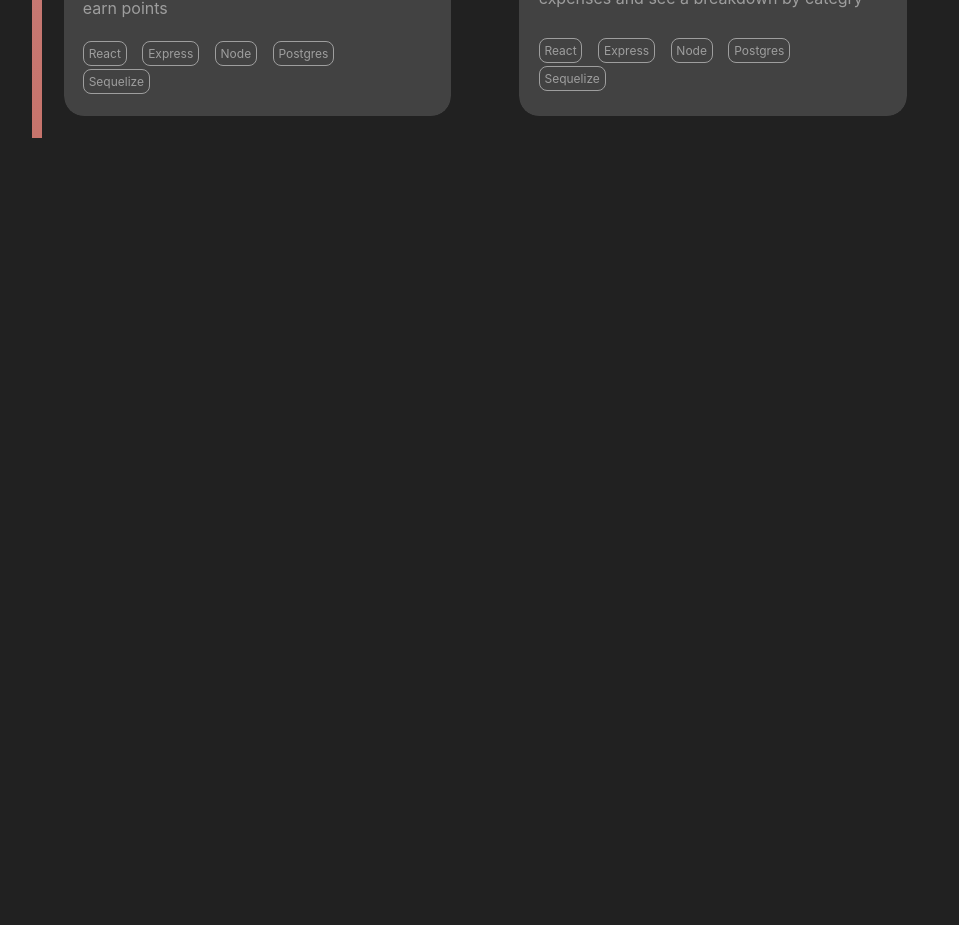
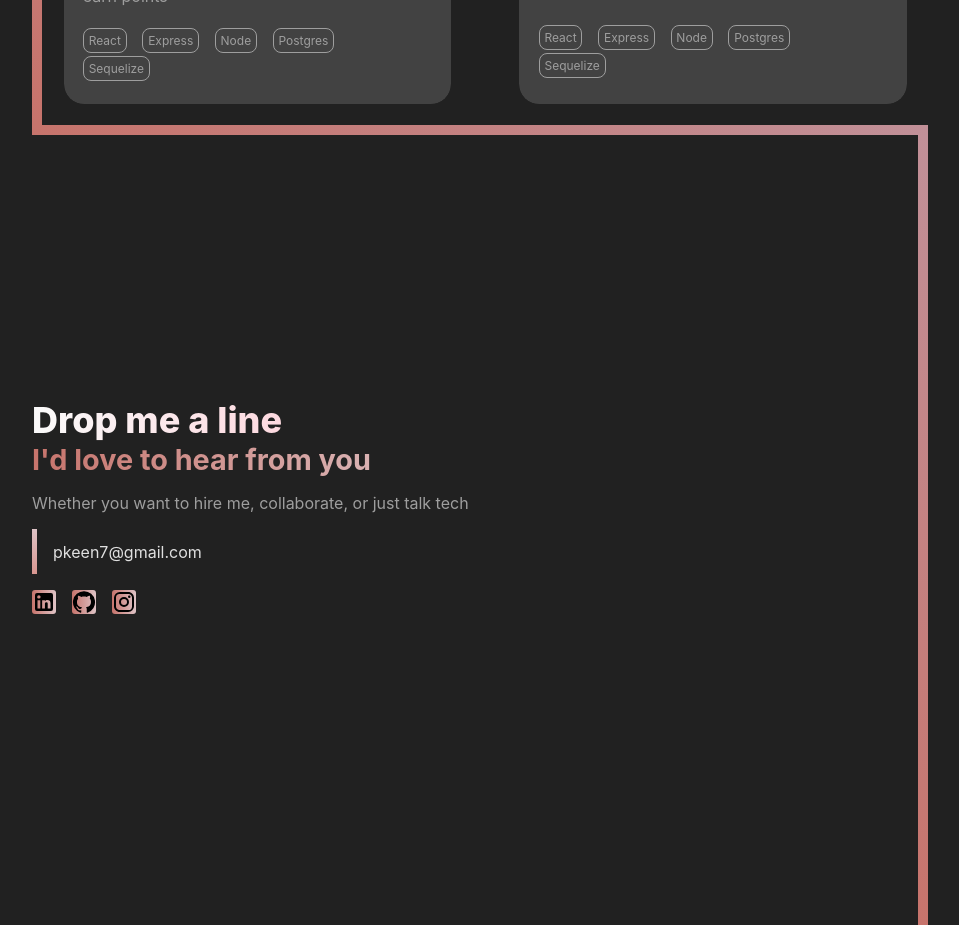
Before and after one commit to pkeen/my-portfolio-site, a React (Vite) app: page / in a window 1280 px wide. Shown: the part 1740-2665 px from the top of the page, without its empty margins (160-1119 px from the left). Before the commit the page ends 1878 px from the top, so only its background shows below. Built offline with nearby package versions, Linux system fonts and the light colour scheme.

Commit message:
add contact page

```diff
--- /dev/null
+++ b/src/components/Email.jsx
@@ -0,0 +1,55 @@
+import React from "react";
+import { useTheme } from "@emotion/react";
+import { merge } from "lodash";
+
+const Email = ({
+	children,
+	onClick,
+	className,
+}) => {
+	const theme = useTheme();
+
+
+
+	let borderSidesCss = {
+		width: "5px",
+		height: "100%",
+		// background:
+		// "linear-gradient(90deg, rgba(236,118,107,1) 0%, rgba(255,192,203,1) 100%)",
+		background: `linear-gradient(0deg, ${theme.colors.appleBlossom[400]} 0%, ${theme.colors.orientalPink[300]})`,
+		// transform: "skew(-20deg)",
+		border: "none",
+	};
+
+
+	return (
+		<div
+			className={className}
+			css={{
+				display: "flex",
+				flex: "0",
+				alignItems: "center",
+				height: "45px",
+				// ...css
+			}}
+		>
+			<div css={borderSidesCss}></div>
+			<div
+				css={{
+					display: "flex",
+					flexDirection: "column",
+					justifyContent: "center",
+					alignItems: "center",
+					height: "100%",
+				}}
+			>
+				<p css={{
+                    padding: '1rem',
+                    color: theme.typography.h3.color
+                }}>{children}</p>
+			</div>
+		</div>
+	);
+};
+
+export default Email;
--- a/src/components/IconButton.jsx
+++ b/src/components/IconButton.jsx
@@ -17,7 +17,7 @@ const IconButton = ({
 	let css = {
         display: 'flex',
 		padding: "0rem",
-		borderRadius: "3rem",
+		borderRadius: "1rem",
 		border: "none",
 		outline: "none",
 		WebkitAppearance: "none",
@@ -29,15 +29,18 @@ const IconButton = ({
 		fontWeight: "700",
 		"&:hover": {
 			backgroundColor: theme.colors.grey[600],
+			cursor: 'pointer'
 		},
 		"&:active": {
 			backgroundColor: theme.colors.grey[700],
 		},
 	};
 
+	let extraCss;
+
 	switch (variant) {
 		case "ghost":
-			const extraCss = {
+			extraCss = {
 				backgroundColor: "transparent",
 				border: `1px solid ${theme.colors.grey[500]}`,
 				color: theme.colors.grey[500],
@@ -48,7 +51,18 @@ const IconButton = ({
 			};
 			css = { ...css, ...extraCss };
 			break;
+		case "gradient":
+			extraCss = {
+				"svg": {
+					background: `linear-gradient(90deg, ${theme.gradients.h2[0]}, ${theme.gradients.h2[1]})`,
+					// background: `linear-gradient(90deg, ${theme.colors.bittersweet[700]}, ${theme.colors.frangipani[400]})`, // alternative more bright
+					WebkitBackgroundClip: "svg",
+					WebkitTextFillColor: "transparent",
+					borderRadius: "3px",
+				}
+			}
 	}
+
 
 	switch (size) {
 		case "sm": {
--- a/src/components/ProjectListContainer.jsx
+++ b/src/components/ProjectListContainer.jsx
@@ -9,7 +9,9 @@ const ProjectListContainer = ({ children, className }) => {
 				display: "grid",
 				// gridTemplateColumns: "repeat(auto-fill, minmax(260px, 1fr))",
                 gridTemplateColumns: "1fr",
-				gap: "2vw",
+				gap: "1vw 2vw",
+				// gap: '2% 5%',
+				flex: '1',
 
 				[theme.breakpoints.md.higher]: {
 					gridTemplateColumns:
--- a/src/themes/GlobalStyles.jsx
+++ b/src/themes/GlobalStyles.jsx
@@ -236,6 +236,8 @@ const GlobalStyles = ({ theme }) => {
 				*::before,
 				*::after {
 					box-sizing: border-box;
+					margin: 0;
+					padding: 0;
 				}
 				body {
 					background-color: ${theme.backgroundColor};
--- a/src/views/App.jsx
+++ b/src/views/App.jsx
@@ -3,6 +3,7 @@ import NavBar from "../components/NavBar/NavBar";
 import MarginWrapper from "../components/MarginWrapper";
 import Home from "./Home";
 import Portfolio from "./Portfolio";
+import Contact from "./Contact";
 
 const App = () => {
 	return (
@@ -11,6 +12,7 @@ const App = () => {
             <main>
                 <Home />
                 <Portfolio />
+				<Contact />
             </main>
 		</MarginWrapper>
 	);
--- a/src/views/Contact.jsx
+++ b/src/views/Contact.jsx
@@ -1,11 +1,18 @@
-import React from 'react';
+import React from "react";
+import { useTheme } from "@emotion/react";
+import RhomboidGradientButton from "../components/RhomboidGradientButton";
+import { LinkedIn } from "@mui/icons-material";
+import { GitHub } from "@mui/icons-material";
+import { Instagram } from "@mui/icons-material";
+import Discord from "../components/Discord";
+import IconButton from "../components/IconButton";
+import Email from "../components/Email";
 
 const Contact = () => {
-
-    const theme = useTheme();
+	const theme = useTheme();
 	const windowHeight = window.innerHeight;
 
-    return (
+	return (
 		<section
 			id="contact"
 			css={{
@@ -13,12 +20,139 @@ const Contact = () => {
 				height: windowHeight,
 				display: "flex",
 				flexDirection: "column",
-				// justifyContent: "center",
 				alignItems: "center",
 				textAlign: "left",
 			}}
-		></section>
+		>
+			<div
+				css={{
+					width: "100%",
+					height: "10px",
+					// background:
+					// "linear-gradient(90deg, rgba(236,118,107,1) 0%, rgba(255,192,203,1) 100%)",
+					background: `linear-gradient(90deg, ${theme.gradients.border[0]} 0%, ${theme.gradients.border[1]})`,
+				}}
+			></div>
+			<div
+				css={{
+					display: "flex",
+					flexDirection: "row",
+					justifyContent: "space-between",
+					height: "100%",
+					width: "100%",
+				}}
+			>
+				<div // this
+					css={{
+						flex: "1",
+						display: "flex",
+						flexDirection: "column",
+						justifyContent: "center",
+						alignItems: "start",
+						textAlign: "left",
+					}}
+				>
+					<div css={{ marginTop: "-4rem" }}>
+						<h1
+							css={{
+								background: `linear-gradient(90deg, ${theme.gradients.h1[0]}, ${theme.gradients.h1[1]})`,
+								// background: `linear-gradient(90deg, ${theme.colors.bittersweet[700]}, ${theme.colors.frangipani[400]})`, // alternative more bright
+								WebkitBackgroundClip: "text",
+								WebkitTextFillColor: "transparent",
+							}}
+						>
+							Drop me a line
+						</h1>
+						<h2
+							css={{
+								marginTop: "-1rem",
+								background: `linear-gradient(90deg, ${theme.gradients.h2[0]}, ${theme.gradients.h2[1]})`,
+								// background: `linear-gradient(90deg, ${theme.colors.bittersweet[700]}, ${theme.colors.frangipani[400]})`, // alternative more bright
+								WebkitBackgroundClip: "text",
+								WebkitTextFillColor: "transparent",
+							}}
+						>
+							I'd love to hear from you
+						</h2>
+						<blockquote
+							css={{ textAlign: "left", marginTop: "1rem" }}
+						>
+							Whether you want to hire me, collaborate, or just
+							talk tech
+						</blockquote>
+
+						<Email css={{ marginTop: "1rem" }}>
+							pkeen7@gmail.com
+						</Email>
+
+						<div
+							css={{
+								display: "flex",
+								marginTop: "1rem",
+								div: {
+									marginRight: "1rem",
+								},
+							}}
+						>
+							<a href="https://www.linkedin.com/in/stephen-keen">
+								<IconButton>
+									<LinkedIn
+										css={{
+											background: `linear-gradient(90deg, ${theme.gradients.h2[0]}, ${theme.gradients.h2[1]})`,
+											// background: `linear-gradient(90deg, ${theme.colors.bittersweet[700]}, ${theme.colors.frangipani[400]})`, // alternative more bright
+											WebkitBackgroundClip: "svg",
+											WebkitTextFillColor: "transparent",
+											borderRadius: "3px",
+											color: "black",
+										}}
+									/>
+								</IconButton>
+							</a>
+							<a href="https://github.com/pkeen">
+								<IconButton>
+									<GitHub
+										css={{
+											background: `linear-gradient(90deg, ${theme.gradients.h2[0]}, ${theme.gradients.h2[1]})`,
+											// background: `linear-gradient(90deg, ${theme.colors.bittersweet[700]}, ${theme.colors.frangipani[400]})`, // alternative more bright
+											WebkitBackgroundClip: "svg",
+											WebkitTextFillColor: "transparent",
+											borderRadius: "3px",
+											color: "black",
+										}}
+									/>
+								</IconButton>
+							</a>
+							<a href="https://www.instagram.com/pete_keen/">
+								<IconButton>
+									<Instagram
+										css={{
+											background: `linear-gradient(90deg, ${theme.gradients.h2[0]}, ${theme.gradients.h2[1]})`,
+											// background: `linear-gradient(90deg, ${theme.colors.bittersweet[700]}, ${theme.colors.frangipani[400]})`, // alternative more bright
+											WebkitBackgroundClip: "svg",
+											WebkitTextFillColor: "transparent",
+											borderRadius: "3px",
+											color: "black",
+										}}
+									/>
+								</IconButton>
+							</a>
+						</div>
+					</div>
+				</div>
+				<div
+					css={{
+						width: "10px",
+						height: "100%",
+						// backgroundColor: "#F76D60",
+						background: "rgb(247,109,96)",
+						// background:
+						// 	"linear-gradient(0deg, rgba(236,118,107,1) 0%, rgba(255,192,203,1) 100%)",
+						background: `linear-gradient(0deg, ${theme.gradients.border[0]} 0%, ${theme.gradients.border[1]})`,
+					}}
+				></div>
+			</div>
+		</section>
 	);
-}
+};
 
 export default Contact;
--- a/src/views/Portfolio.jsx
+++ b/src/views/Portfolio.jsx
@@ -52,7 +52,7 @@ const Portfolio = () => {
 			id="portfolio"
 			css={{
 				minHeight: windowHeight,
-				height: windowHeight,
+				// height: windowHeight,
 				display: "flex",
 				flexDirection: "column",
 				// justifyContent: "center",
@@ -82,7 +82,7 @@ const Portfolio = () => {
 				<div // THIS
 					css={{
 						width: "10px",
-						height: "100%",
+						// height: "100%",
 						background: `linear-gradient(0deg, ${theme.gradients.border[0]} 0%, ${theme.gradients.border[1]})`,
 					}}
 				></div>
```
Also changed, not shown: src/components/Discord.jsx (added, +17 -0 lines), public/icons8-discord.svg (added).
